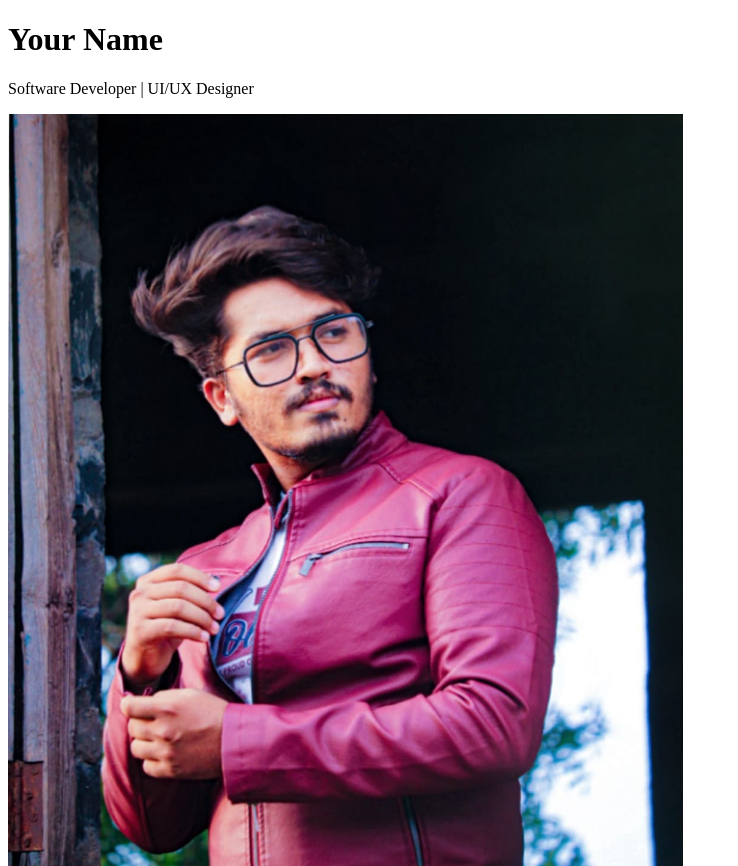
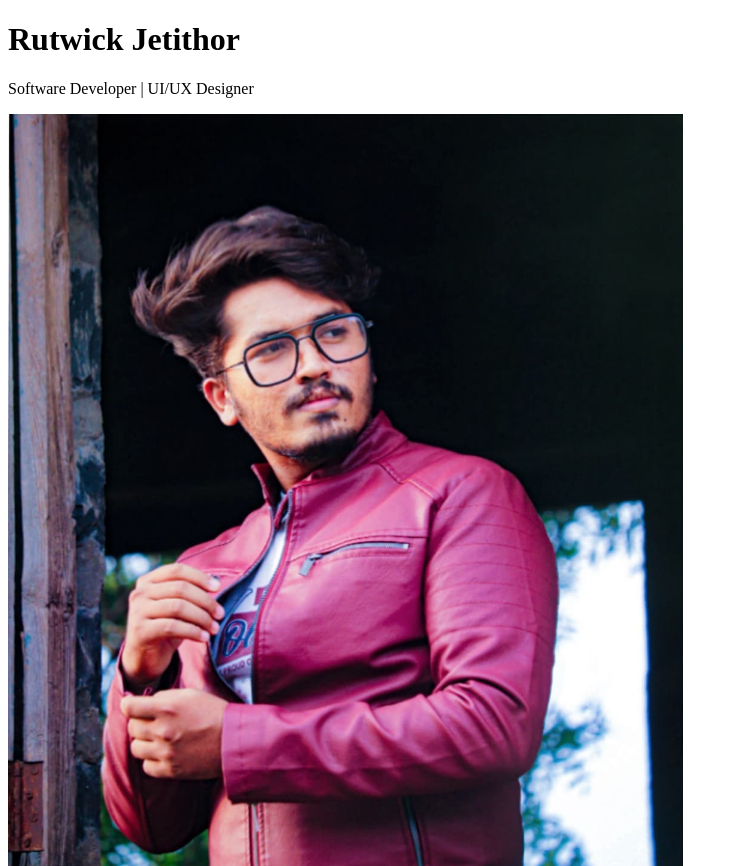
Before and after one commit to RutwickJetithor/Resume, a plain HTML site: page index.html in a window 1280 px wide. Shown: the top 866 px of the page, without its empty margins (0-738 px from the left). Drawn offline with Linux system fonts and the light colour scheme.

Commit message:
Name updated with Rutwick

```diff
--- a/index.html
+++ b/index.html
@@ -6,7 +6,7 @@
     <title>My Resume</title>
 </head>
 <body>
-    <h1>Your Name</h1>
+    <h1>Rutwick Jetithor</h1>
     <p>Software Developer | UI/UX Designer</p>
 
     <img src="Assets/rutwick.png" alt="Your Image">
```
